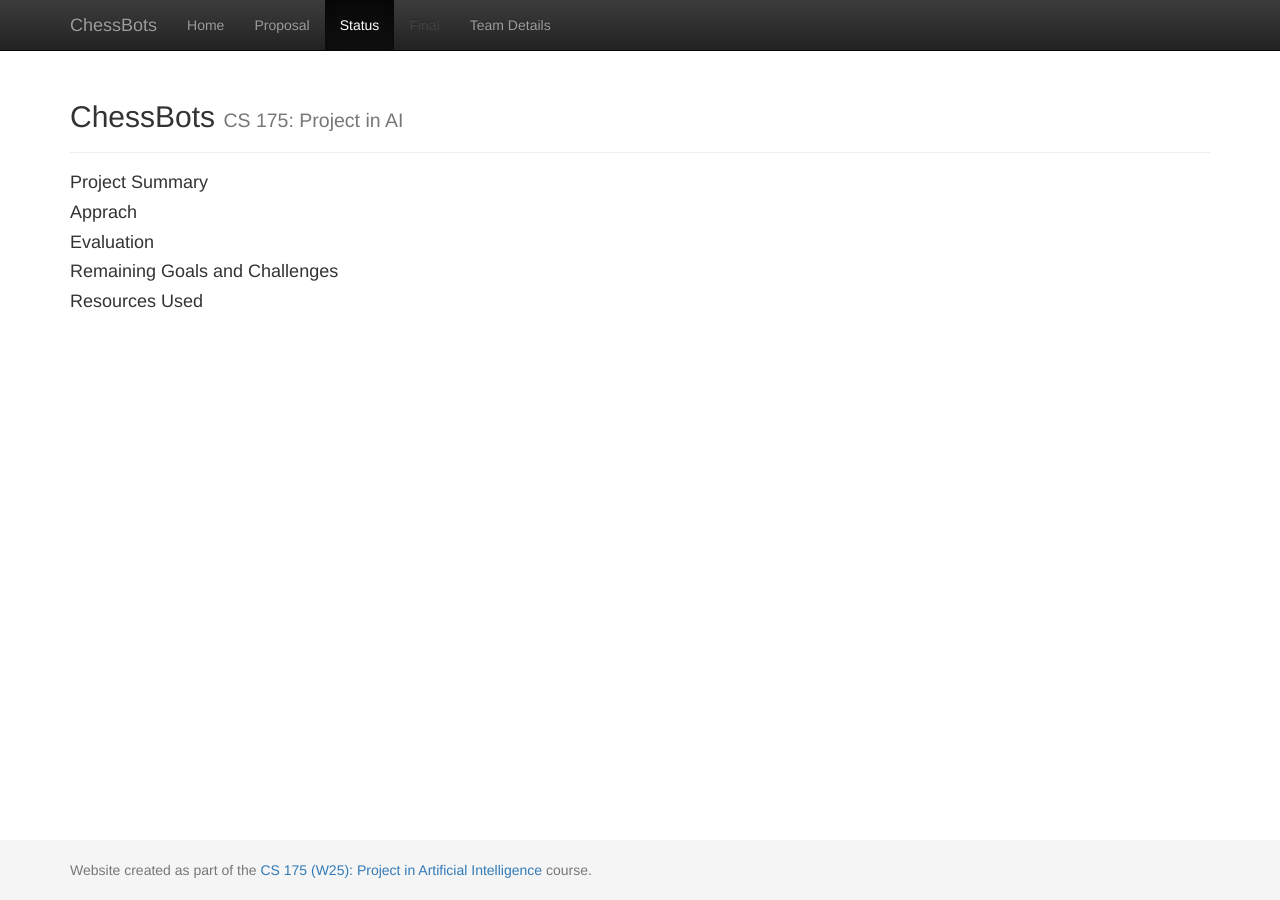
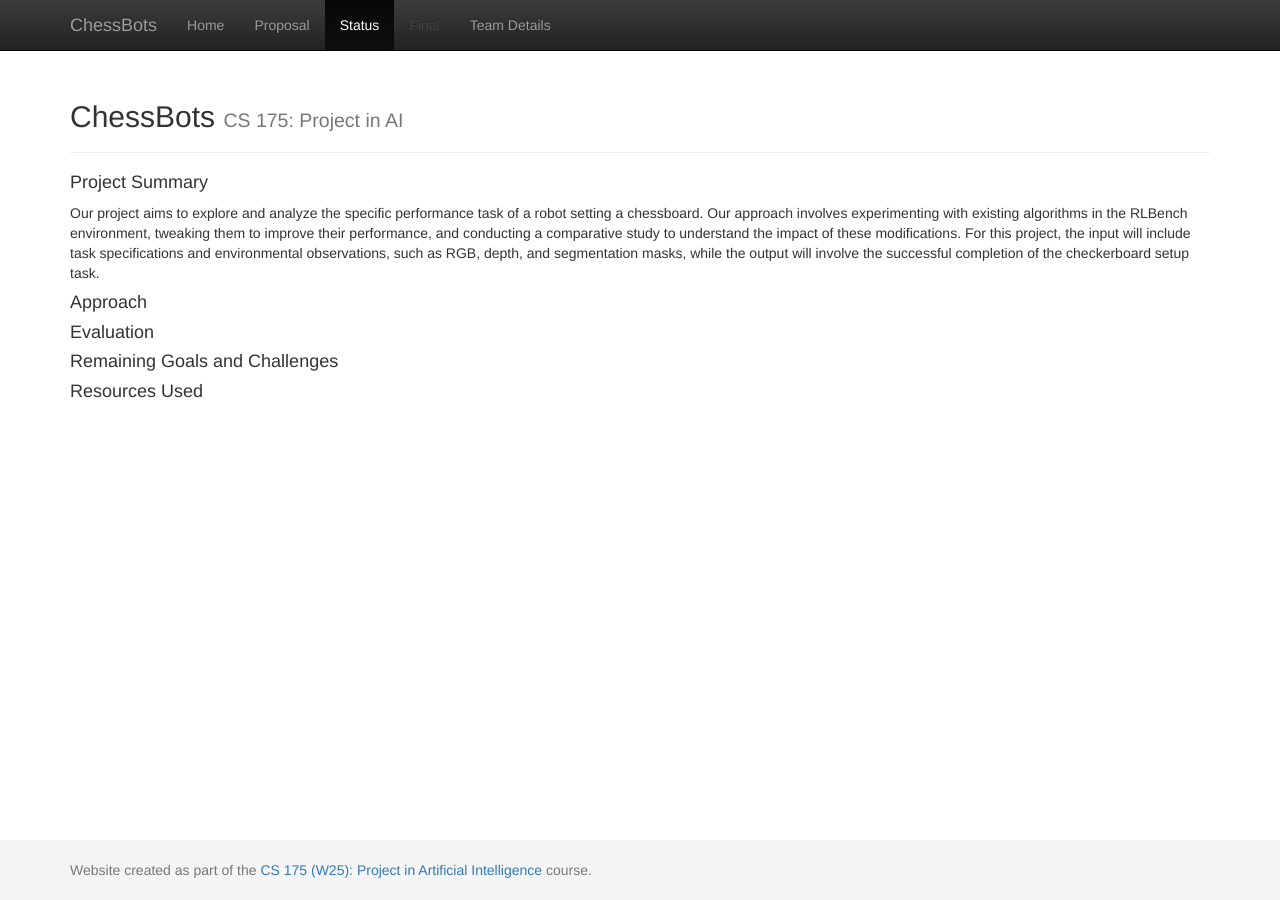
Before and after one commit to Xiaoli-Catherine/ChessBots, a Jekyll site: the page built from docs/status.md, in a window 1280 px wide. Built offline with Jekyll 4.4.1, drawn with Linux system fonts in a browser that asks for light colours.

Commit message:
Update status.md

```diff
--- a/docs/status.md
+++ b/docs/status.md
@@ -4,8 +4,10 @@
 ---
 
 #### Project Summary
+Our project aims to explore and analyze the specific performance task of a robot setting a chessboard. Our approach involves experimenting with existing algorithms in the RLBench environment, tweaking them to improve their performance, and conducting a comparative study to understand the impact of these modifications. For this project, the input will include task specifications and environmental observations, such as RGB, depth, and segmentation masks, while the output will involve the successful completion of the checkerboard setup task.
 
-#### Apprach
+#### Approach
+
 
 #### Evaluation
 
```
